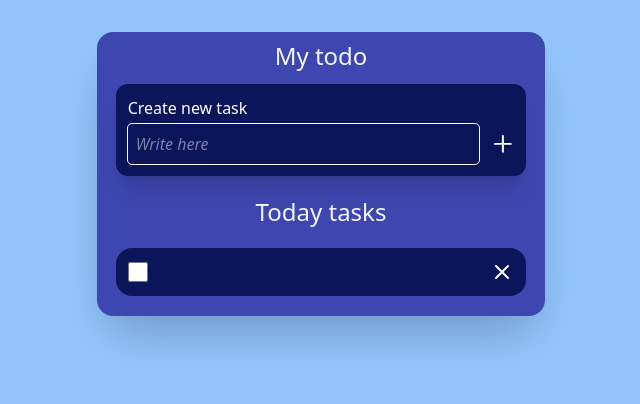
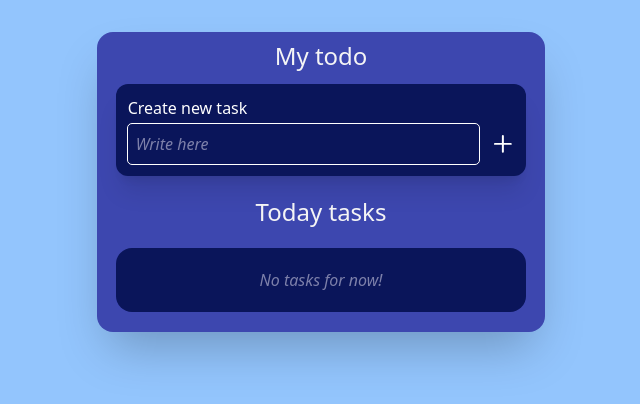
Before and after one commit to Readpato/vue-todo-list, a Vue app: page / in a window 1280 px wide. Shown: the top 404 px of the page, without its empty margins (319-959 px from the left). Built offline with nearby package versions, Linux system fonts and the light colour scheme.

Commit message:
feat: Add computed property with v-if to empty task
Now the empty task component will show itself if the tasks property length is less than one

```diff
--- /dev/null
+++ b/src/components/VTodoEmptyItem.vue
@@ -0,0 +1,15 @@
+<script>
+export default {
+  name: "VTodoEmptyItem",
+};
+</script>
+
+<template>
+  <div
+    class="flex justify-between space-x-1 bg-bubbleColor p-3 rounded-2xl h-auto"
+  >
+    <p class="text-textColor italic p-2 w-full text-center">
+      No tasks for now!
+    </p>
+  </div>
+</template>
--- a/src/components/VTodoList.vue
+++ b/src/components/VTodoList.vue
@@ -2,12 +2,25 @@
 import VForm from "./VForm.vue";
 import VHeader from "./VHeader.vue";
 import VTodoItem from "./VTodoItem.vue";
+import VTodoEmptyItem from "./VTodoEmptyItem.vue";
 export default {
+  name: "VTaskList",
   data() {
-    return {};
+    return {
+      tasks: [],
+    };
   },
-  name: "VTaskList",
-  components: { VForm, VHeader, VTodoItem },
+  methods: {
+    logTasks() {
+      console.log(this.tasks);
+    },
+  },
+  computed: {
+    activeTasks() {
+      return this.tasks.length > 0 ? true : false;
+    },
+  },
+  components: { VForm, VHeader, VTodoItem, VTodoEmptyItem },
 };
 </script>
 
@@ -15,6 +28,7 @@ export default {
   <VForm />
   <VHeader title="Today tasks" />
   <ul class="task-list w-11/12 mx-auto space-y-2 flex flex-col">
-    <VTodoItem />
+    <VTodoItem v-if="activeTasks" />
+    <VTodoEmptyItem v-else />
   </ul>
 </template>
```
